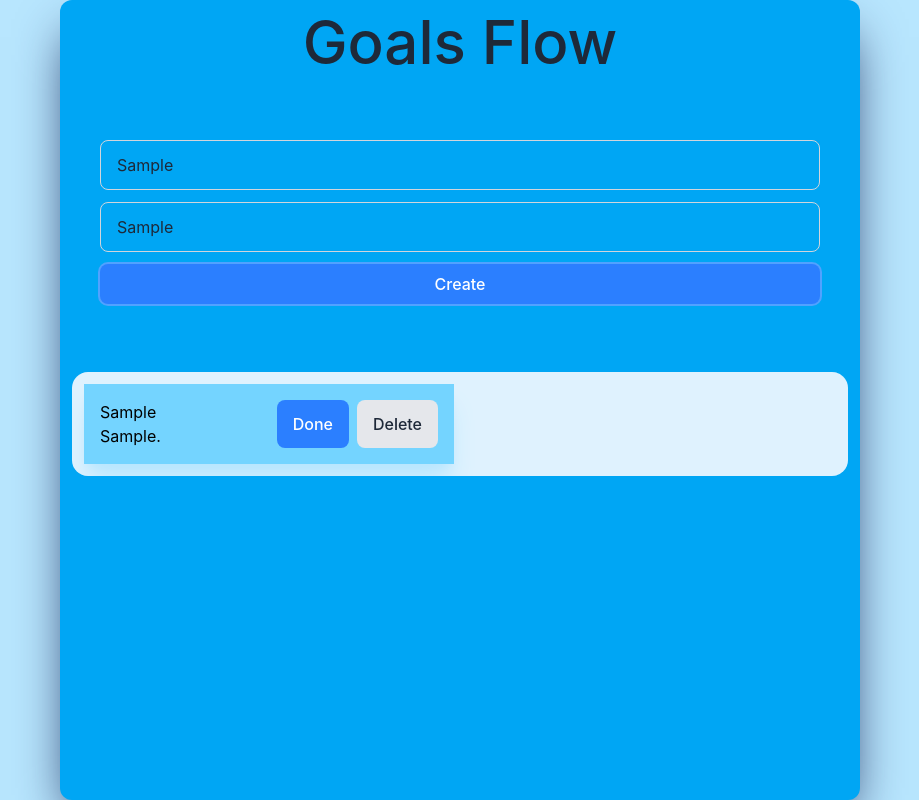
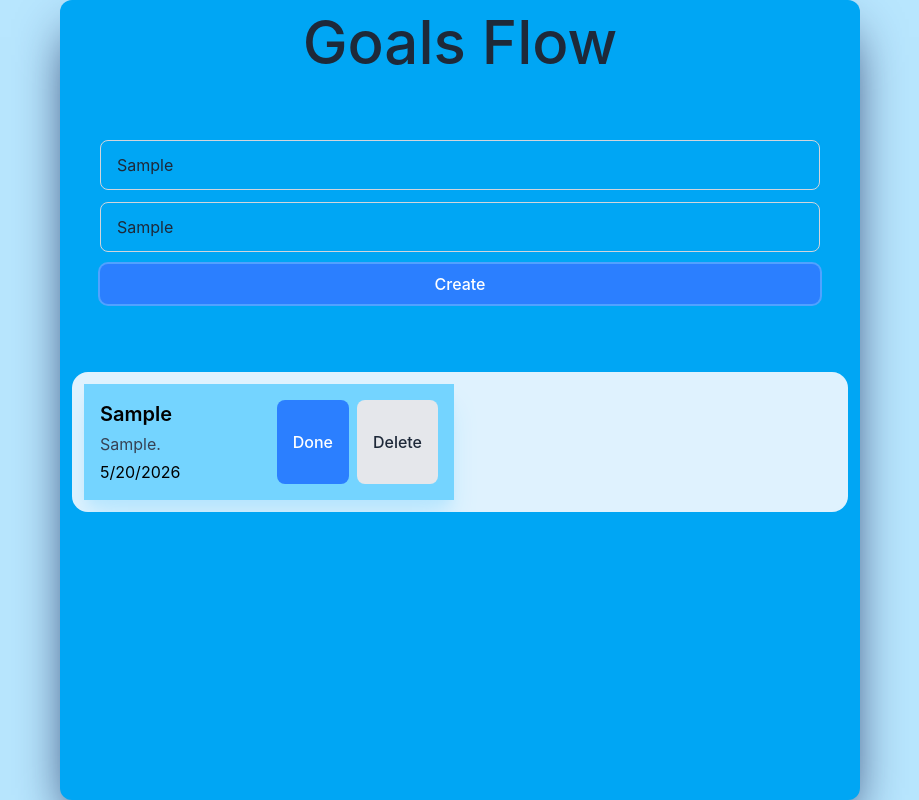
Before and after one commit to pauloh-neo/react-goalsFlow, a React (Vite) app: page / in a window 1280 px wide. Both pictures are taken after typing "Sample", "Sample" into the empty fields and a click on the button "Create". Shown: the whole page, without its empty margins (180-1099 px from the left). Built offline with nearby package versions, Linux system fonts and the light colour scheme.

Commit message:
Add CreatedAt TimeStamp

```diff
--- a/src/App.tsx
+++ b/src/App.tsx
@@ -8,6 +8,7 @@ export type Goals = {
     title: string;
     description: string;
     isDone: boolean;
+    CreatedAt: string;
 }
 
 function App() {
@@ -22,6 +23,7 @@ function App() {
       title: goal,
       description: description,
       isDone: false,
+      CreatedAt: new Date().toISOString(),
     }
 
     setGoalsList((goal) => [...goal, newGoal])
--- a/src/components/GoalsList.tsx
+++ b/src/components/GoalsList.tsx
@@ -3,7 +3,6 @@ import Button from "./Button";
 
 type GoalsListProps = {
     goals: Goals[];
-
     handleDelete: (id:string) => void;
     handleIsDone: (id:string) => void;
 }
@@ -17,10 +16,10 @@ export function GoalsList({goals, handleDelete, handleIsDone}:GoalsListProps){
         <ul className="bg-sky-100 grid grid-cols-2 gap-3 p-3 rounded-2xl overflow-y-auto">
             {goals.map((goal) => (
                 <li className="bg-sky-300 p-4 flex justify-between shadow-sky-200 shadow-xl" key={goal.id}>
-                    <div>
-                        <h2 className={`${goal.isDone? "line-through" : ""}`}>{goal.title}</h2>
-                        <p>{goal.description}.</p>
-
+                    <div className="flex flex-col gap-1">
+                        <h2 className={`${goal.isDone? "text-xl font-semibold text-gray-800 line-through" : "text-xl font-semibold"}`}>{goal.title}</h2>
+                        <p className="text-gray-700">{goal.description}.</p>
+                        <span>{new Date(goal.CreatedAt).toLocaleDateString()}</span>
                     </div>
                     <div className="flex gap-2">
                         <Button onClick={() => handleIsDone(goal.id)} variant="primary" size="md">Done</Button>
```
